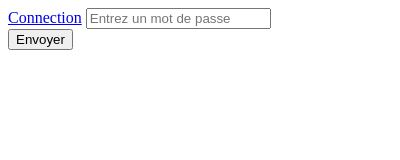
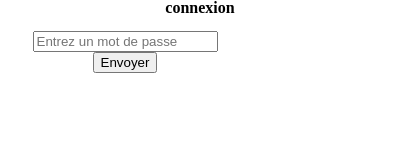
Before and after one commit to Hashual/Poncho, a browser extension: page popup.html in a window 400 px wide. Drawn offline with Linux system fonts and the light colour scheme.

Commit message:
start page

```diff
--- a/extension_chrome.js
+++ b/extension_chrome.js
@@ -2,17 +2,29 @@ let mot_de_passe = [];
 
 document.addEventListener("DOMContentLoaded", function () {
     const envoyer = document.getElementById("envoyer");
+<<<<<<< Updated upstream
     const motDePasseInput = document.getElementById("connection");
+=======
+    const motDePasseInput = document.getElementById("connexion");
+>>>>>>> Stashed changes
 
     envoyer.addEventListener("click", function (event) {
         event.preventDefault();
         ajouterMotDePasse();
+<<<<<<< Updated upstream
+=======
+        reinitialiserChampMotDePasse();
+>>>>>>> Stashed changes
     });
 
     motDePasseInput.addEventListener("keydown", function (event) {
         if (event.key === "Enter") {
             event.preventDefault();
             ajouterMotDePasse();
+<<<<<<< Updated upstream
+=======
+            reinitialiserChampMotDePasse();
+>>>>>>> Stashed changes
         }
     });
 
@@ -21,4 +33,11 @@ document.addEventListener("DOMContentLoaded", function () {
         mot_de_passe.push(motDePasseValue);
         console.log("Mots de passe enregistrés :", mot_de_passe);
     }
+<<<<<<< Updated upstream
+=======
+
+    function reinitialiserChampMotDePasse() {
+        motDePasseInput.value = "";
+    }
+>>>>>>> Stashed changes
 });
--- /dev/null
+++ b/index.css
@@ -0,0 +1,37 @@
+html, body, div, span, applet, object, iframe,
+h1, h2, h3, h4, h5, h6, p, blockquote, pre,
+a, abbr, acronym, address, big, cite, code,
+del, dfn, em, img, ins, kbd, q, s, samp,
+small, strike, strong, sub, sup, tt, var,
+b, u, i, center,
+dl, dt, dd, ol, ul, li,
+fieldset, form, label, legend,
+table, caption, tbody, tfoot, thead, tr, th, td,
+article, aside, canvas, details, embed,
+figure, figcaption, footer, header, hgroup,
+menu, nav, output, ruby, section, summary,
+time, mark, audio, video {
+	margin: 0;
+	padding: 0;
+	border: 0;
+	font-size: 100%;
+	font: inherit;
+	vertical-align: baseline;
+}
+/* HTML5 display-role reset for older browsers */
+article, aside, details, figcaption, figure,
+footer, header, hgroup, menu, nav, section {
+	display: block;
+}
+body {
+	line-height: 1;
+}
+
+blockquote, q {
+	quotes: none;
+}
+blockquote:before, blockquote:after,
+q:before, q:after {
+	content: '';
+	content: none;
+}
--- /dev/null
+++ b/popup.css
@@ -0,0 +1,48 @@
+html, body, div, span, applet, object, iframe,
+h1, h2, h3, h4, h5, h6, p, blockquote, pre,
+a, abbr, acronym, address, big, cite, code,
+del, dfn, em, img, ins, kbd, q, s, samp,
+small, strike, strong, sub, sup, tt, var,
+b, u, i, center,
+dl, dt, dd, ol, ul, li,
+fieldset, form, label, legend,
+table, caption, tbody, tfoot, thead, tr, th, td,
+article, aside, canvas, details, embed,
+figure, figcaption, footer, header, hgroup,
+menu, nav, output, ruby, section, summary,
+time, mark, audio, video {
+	margin: 0;
+	padding: 0;
+	border: 0;
+	font-size: 100%;
+	font: inherit;
+	vertical-align: baseline;
+}
+/* HTML5 display-role reset for older browsers */
+article, aside, details, figcaption, figure,
+footer, header, hgroup, menu, nav, section {
+	display: block;
+}
+body {
+	line-height: 1;
+}
+
+blockquote, q {
+	quotes: none;
+}
+blockquote:before, blockquote:after,
+q:before, q:after {
+	content: '';
+	content: none;
+}
+#login{
+    width:250px;
+    text-align: center;
+    margin-bottom:10px;
+}
+
+#affiche_connexion{
+    font-weight: bold;
+    text-align: center;
+    margin-bottom: 15px;
+}
--- a/popup.html
+++ b/popup.html
@@ -1,16 +1,23 @@
 <!doctype html>
 <html lang="fr">
+
 <head>
     <meta charset="utf-8">
     <title>Popup</title>
-	<link rel="stylesheet" type="text/css" href="./style.css">
+    <link rel="stylesheet" type="text/css" href="./popup.css">
     <script defer src="./extension_chrome.js"></script>
 </head>
+
 <body>
+    <p id="affiche_connexion">connexion</p>
+
+    <div id="login">
         <form>
-        <a href="index.html">Connection</a>
-        <input type="password" id="connection" placeholder="Entrez un mot de passe">
+            <input type="password" id="connexion" placeholder="Entrez un mot de passe">
             <br>
             <button type="button" id="envoyer">Envoyer</button>
         </form>
+    </div>
 </body>
+
+</html>
```
Also changed, not shown: manifest.json, style.css (deleted). Lines whose indentation alone changed are shown as unchanged.
